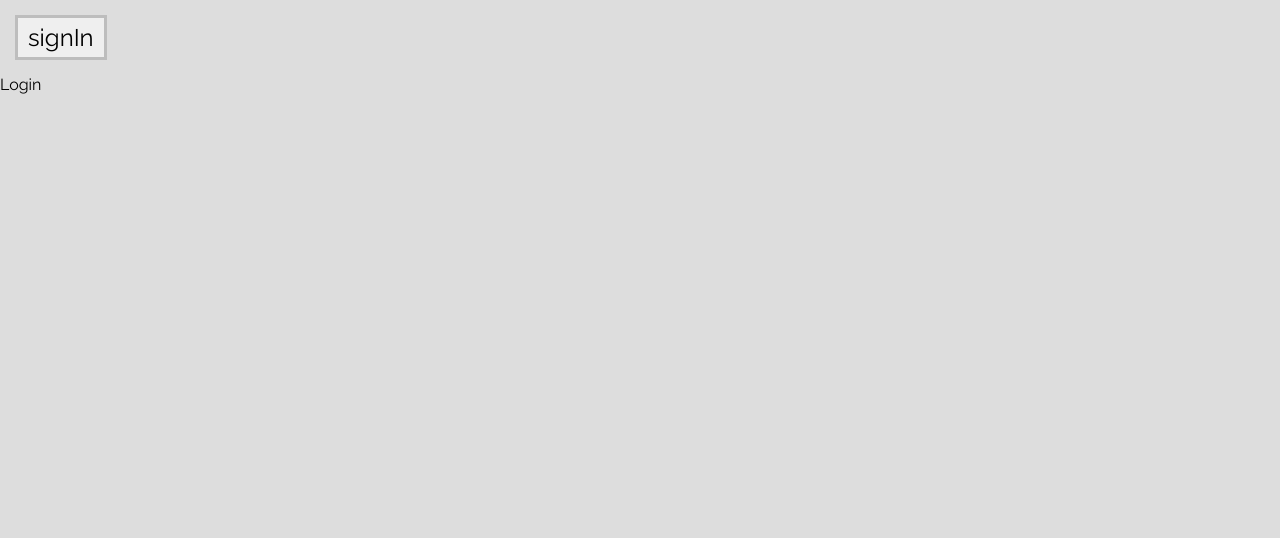
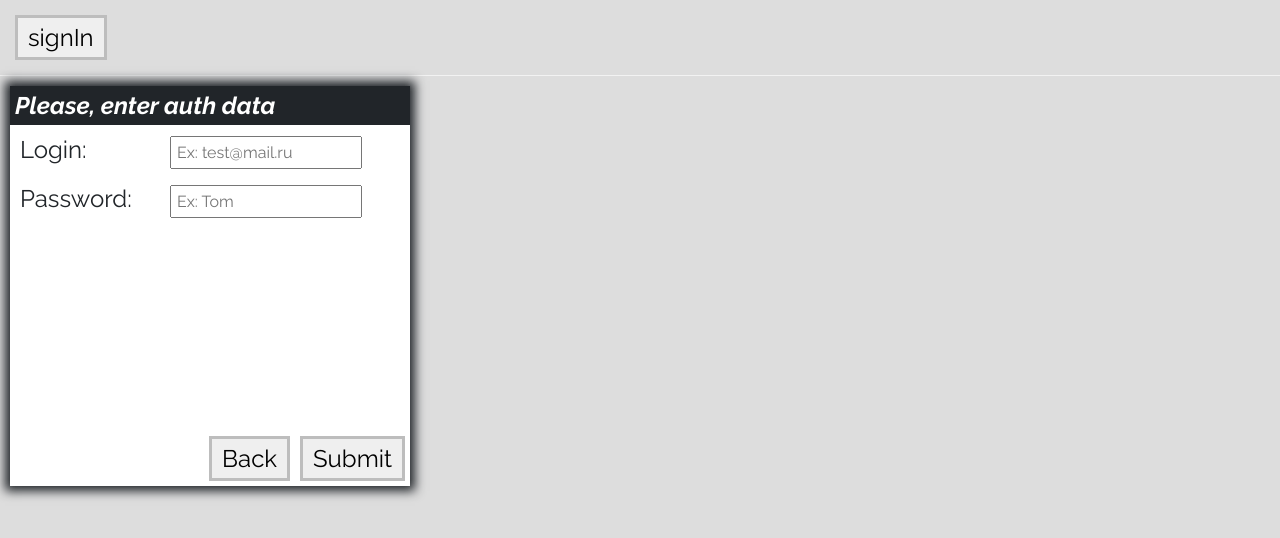
Before and after one commit to gandigap/EpamLab, a React (Create React App) app in the folder reactApp/: page /login in a window 1280 px wide. Shown: the top 538 px of the page. Built offline with nearby package versions, Linux system fonts and the light colour scheme; no server answers.

Commit message:
refactor: change login,albumlist,photos pages

```diff
--- a/reactApp/src/App.tsx
+++ b/reactApp/src/App.tsx
@@ -54,18 +54,12 @@ const userDetails = {
 export const App = () => {
   const [isModalOpen, setShowModal] = useState(false);
   const [typeModal, setTypeModal] = useState(_modalTypes.albumModal);
+
   const changeStateModal = useCallback(
     (e) => {
       e.target.id === 'modal__overlay' && setShowModal(!isModalOpen);
     },
     [isModalOpen]
-  );
-
-  const checkAuth = useCallback(
-    () => {
-      console.log(localStorage.getItem('name'), localStorage.getItem('name'), 'log pass');
-    },
-    []
   );
 
   const valueModalContext = {
@@ -86,19 +80,6 @@ export const App = () => {
           <Route path="/about">
             <AppContainer>
               <UserDetails details={userDetails} />
-              <Modal isModalOpen={isModalOpen}>
-                <ModalOverlay
-                  onClickHandler={changeStateModal}
-                  renderSection={() => {
-                    switch (valueModalContext.typeModal) {
-                      case _modalTypes.albumModal:
-                        return <FormAlbum />
-                      case _modalTypes.photoModal:
-                        return <FormPhoto />
-                    }
-                    return <FormAlbum />
-                  }} />
-              </Modal>
             </AppContainer>
           </Route>
           <Route exact path="/albums">
@@ -111,9 +92,22 @@ export const App = () => {
             <LoginPage />
           </Route>
           <Route path="/">
-            <p>Other</p>
+            <p>start</p>
           </Route>
         </Switch>
+        <Modal isModalOpen={isModalOpen}>
+          <ModalOverlay
+            onClickHandler={changeStateModal}
+            renderSection={() => {
+              switch (valueModalContext.typeModal) {
+                case _modalTypes.albumModal:
+                  return <FormAlbum />
+                case _modalTypes.photoModal:
+                  return <FormPhoto />
+              }
+              return <FormAlbum />
+            }} />
+        </Modal>
       </ModalContext.Provider>
     </Router>
   )
--- a/reactApp/src/components/content/albums/AlbumsList.tsx
+++ b/reactApp/src/components/content/albums/AlbumsList.tsx
@@ -8,6 +8,7 @@ import Spinner from '../../spinner/Spinner';
 import { _buttonText, _errorMessage, _modalTypes } from '../../../constants/constants'
 import { WrapperButton } from '../../button/WrapperButton';
 import ModalContext from '../../modal/ModalContext';
+import ScrollWrapper from '../../scrollWrapper/ScrollWrapper';
 
 const AlbumsListContainer = styled.div`
   display: flex;
@@ -42,7 +43,7 @@ const AlbumsList = () => {
   }
 
   return (
-    <>
+    <ScrollWrapper>
       <AlbumsListContainer>
         {Object.keys(albumsList).map((key: string) => {
           return <Album
@@ -55,7 +56,7 @@ const AlbumsList = () => {
           onClickHandler={openModalForAddAlbum}
           renderSection={() => <p className='button-text'>{_buttonText.addAlbum}</p>} />
       </WrapperButton>
-    </>
+    </ScrollWrapper>
   )
 }
 
--- a/reactApp/src/components/header/Header.tsx
+++ b/reactApp/src/components/header/Header.tsx
@@ -2,19 +2,17 @@ import React, { useCallback, useState, useEffect } from 'react';
 import styled from 'styled-components';
 import { _buttonText } from '../../constants/constants';
 import Button from '../button/Button';
-import { useTypedSelector } from '../../hooks/useTypeSelectors';
-import { useActions } from '../../hooks/useActions';
-import Spinner from '../spinner/Spinner';
-import { _errorMessage } from '../../constants/constants';
+import { colors } from '../../styles/mixinsAndVars';
+import { useHistory } from 'react-router';
 
 const HeaderContainer = styled.header`
   padding: 10px;
   display:flex;
+  border-bottom: 1px solid ${colors.fourthСolor}
 `;
 
 const Header = () => {
-  const { usersList, error, loading } = useTypedSelector(state => state.users);
-  const { fetchUsers } = useActions();
+  const history = useHistory();
   const [isAuth, setAuth] = useState(false);
   const logOut = useCallback(
     () => {
@@ -26,37 +24,28 @@ const Header = () => {
 
   const signIn = useCallback(
     () => {
-      fetchUsers();
-      console.log(usersList, 'userlist')
-      setAuth(!isAuth);
+      history.push('/login');
     },
-    [fetchUsers, isAuth, usersList]
+    [history]
   );
+
 
   const checkAuth = useCallback(
     () => {
-      localStorage.getItem('name')
-        ? console.log('in')
-        : console.log('out')
+      const user = localStorage.getItem('user');
+      user ? setAuth(true)
+        : setAuth(false);
     },
     []
   );
 
   useEffect(() => { checkAuth() }, [checkAuth]);
 
-  if (loading) {
-    return <Spinner />
-  }
-
-  if (error) {
-    return <h1>{_errorMessage.errorAlbumsFetch}</h1>
-  }
-
   return (
     <HeaderContainer>
       {isAuth
         ? <div>
-          <h3>username</h3>
+          <h3>{localStorage.getItem('user')}</h3>
           <Button
             onClickHandler={logOut}
             renderSection={() => <p className='button-text'>{_buttonText.logOut}</p>} />
--- a/reactApp/src/constants/constants.tsx
+++ b/reactApp/src/constants/constants.tsx
@@ -23,11 +23,14 @@ export const _modalLabel = {
   albumTitle: 'Title album: ',
   photoTitle: 'Title photo: ',
   userId: 'UserId: ',
+  login: 'Login: ',
+  password: 'Password: ',
 }
 
 export const _modalTitle = {
   album: 'Please, enter data album',
   photo: 'Please, enter data photo',
+  auth: 'Please, enter auth data',
 }
 
 export const _errorMessage = {
@@ -35,5 +38,7 @@ export const _errorMessage = {
   errorPhotosFetch: 'Error. Photos is not download',
   errorModalTitle: 'Title must contain only letters, digits and spaces; Length less than 30 symbols.',
   errorModalUserId: 'UserId must contain only digits(0-9999)',
+  errorModalLogin: 'Login is not correct. Example: test@gmail.com',
+  errorModalPassword: 'Password must contain only letters, digits and symbols(.-_)',
   errorBoundary: 'Sorry.. there was an error.Please write to igor.simatic@gmail.com',
 }
--- a/reactApp/src/pages/LoginPage.tsx
+++ b/reactApp/src/pages/LoginPage.tsx
@@ -1,8 +1,111 @@
-import React from 'react';
+import React, { useCallback, useEffect, useRef, useState } from 'react';
+import Button from '../components/button/Button';
+import { ModalContentContainer, ModalHeader, ModalTitle, ModalInputListContainer, ModalInputContainer, ModalLabel, ModalInput, ModalWrapperButton } from '../components/modal/FormElements';
+import { _modalTitle, _modalLabel, _errorMessage, _buttonText } from '../constants/constants';
+import { useHistory } from 'react-router';
+import { useActions } from '../hooks/useActions';
+import { useTypedSelector } from '../hooks/useTypeSelectors';
+
 
 const LoginPage = () => {
+  const { usersList, loading } = useTypedSelector(state => state.users);
+  const { fetchUsers } = useActions();
+  const history = useHistory();
+  const [loginInfo, setLoginInfo] = useState({
+    loginValue: '', loginError: false
+  });
+  const [passwordInfo, setPasswordInfo] = useState({
+    passwordValue: '', passwordError: false
+  });
+
+  const inputLogin = useRef<HTMLInputElement>(null);
+  const inputPassword = useRef<HTMLInputElement>(null);
+  const messageSubmit = useRef<HTMLParagraphElement>(null);
+
+  const addLogin = useCallback(
+    () => {
+      if (inputLogin && inputLogin.current) {
+        const valueInputLogin = inputLogin.current.value;
+        valueInputLogin.match(/^\w+([\.-]?\w+)*@\w+([\.-]?\w+)*(\.\w{2,3})+$/)
+          ? setLoginInfo({ loginValue: inputLogin.current.value, loginError: false })
+          : setLoginInfo({ loginValue: inputLogin.current.value, loginError: true });
+      }
+    }, []
+  )
+
+  useEffect(() => {
+    if (Object.keys(usersList).length === 0 && !loading) {
+      fetchUsers();
+    }
+
+  }, [fetchUsers, loading, usersList]);
+
+  const addPassword = useCallback(
+    () => {
+      if (inputPassword && inputPassword.current) {
+        const valueInputPassword = inputPassword.current.value;
+        valueInputPassword.match(/^[\da-zA-Z.\-_]+$/)
+          ? setPasswordInfo({ passwordValue: inputPassword.current.value, passwordError: false })
+          : setPasswordInfo({ passwordValue: inputPassword.current.value, passwordError: true });
+      }
+    }, []
+  )
+
+  const goToPreviousPage = useCallback(
+    () => {
+      history.goBack();
+    }, [history]
+  )
+
+  const checkAuthData = useCallback(
+    () => {
+      const user = usersList[`${loginInfo.loginValue}`];
+      if (user.username === passwordInfo.passwordValue) {
+        if (messageSubmit && messageSubmit.current)
+          messageSubmit.current.textContent = '';
+        localStorage.setItem('user', loginInfo.loginValue);
+        history.push(`./user/${user.id}`)
+      } else {
+        if (messageSubmit && messageSubmit.current)
+          messageSubmit.current.textContent = 'Fail';
+      }
+
+    }, [history, loginInfo.loginValue, passwordInfo.passwordValue, usersList]
+  )
+
+
+
   return (
-    <div>Login</div>
+    <ModalContentContainer>
+      <ModalHeader>
+        <ModalTitle>{_modalTitle.auth}</ModalTitle>
+      </ModalHeader>
+      <ModalInputListContainer>
+        <ModalInputContainer>
+          <ModalLabel>{_modalLabel.login}</ModalLabel>
+          <ModalInput ref={inputLogin} type='email' defaultValue=''
+            placeholder='Ex: test@mail.ru' onChange={addLogin} />
+          {loginInfo.loginError ? <p style={{ color: 'red' }}>{_errorMessage.errorModalLogin}</p> : null}
+        </ModalInputContainer>
+        <ModalInputContainer>
+          <ModalLabel>{_modalLabel.password}</ModalLabel>
+          <ModalInput ref={inputPassword} type='text' defaultValue=''
+            placeholder='Ex: Tom' onChange={addPassword} />
+          {passwordInfo.passwordError ? <p style={{ color: 'red' }}>{_errorMessage.errorModalPassword}</p> : null}
+        </ModalInputContainer>
+      </ModalInputListContainer>
+      <p ref={messageSubmit}></p>
+      <ModalWrapperButton>
+        <Button
+          onClickHandler={goToPreviousPage}
+          renderSection={() => <p className='button-text'>{_buttonText.back}</p>} />
+        <Button
+          onClickHandler={checkAuthData}
+          disabled={(loginInfo.loginError || passwordInfo.passwordError) ? true : false}
+          renderSection={() => <p className='button-text'>{_buttonText.submit}</p>} />
+
+      </ModalWrapperButton>
+    </ModalContentContainer>
   );
 };
 
--- a/reactApp/src/store/action-creators/UsersActionCreators.tsx
+++ b/reactApp/src/store/action-creators/UsersActionCreators.tsx
@@ -3,8 +3,8 @@ import { UserInfoConfig, UsersAction, UsersActionTypes, UserListConfig } from ".
 
 function getDataObject(arrayUsers: UserInfoConfig[]) {
   const objFinal: UserListConfig = {};
-  arrayUsers.forEach((element: UserInfoConfig, index: number) => {
-    objFinal[`${index + 1}`] = element;
+  arrayUsers.forEach((user: UserInfoConfig, index: number) => {
+    objFinal[`${user.email}`] = user;
   });
   return objFinal;
 }
--- a/reactApp/src/types/usersTypes.tsx
+++ b/reactApp/src/types/usersTypes.tsx
@@ -1,5 +1,5 @@
 export interface UsersState {
-  usersList: object,
+  usersList: UserListConfig,
   authUserId: null | number,
   loading: boolean,
   error: null | string,
@@ -10,7 +10,6 @@ export enum UsersActionTypes {
   FETCH_USERS_SUCCESS = 'FETCH_USER_SUCCESS',
   FETCH_USERS_ERROR = 'FETCH_USER_ERROR',
   CHANGE_AUTH_USER_ID = 'CHANGE_AUTH_USER_ID',
-
 }
 
 interface FetchUsersAction {
```
Also changed, not shown: reactApp/src/components/content/Content.tsx (+1 -32 lines), reactApp/src/components/content/albums/Album.tsx (+16 -1 lines), reactApp/src/components/content/photos/PhotosList.tsx (+7 -4 lines), reactApp/src/components/scrollWrapper/ScrollWrapper.tsx (added, +54 -0 lines), reactApp/package.json (line endings or trailing spaces).
